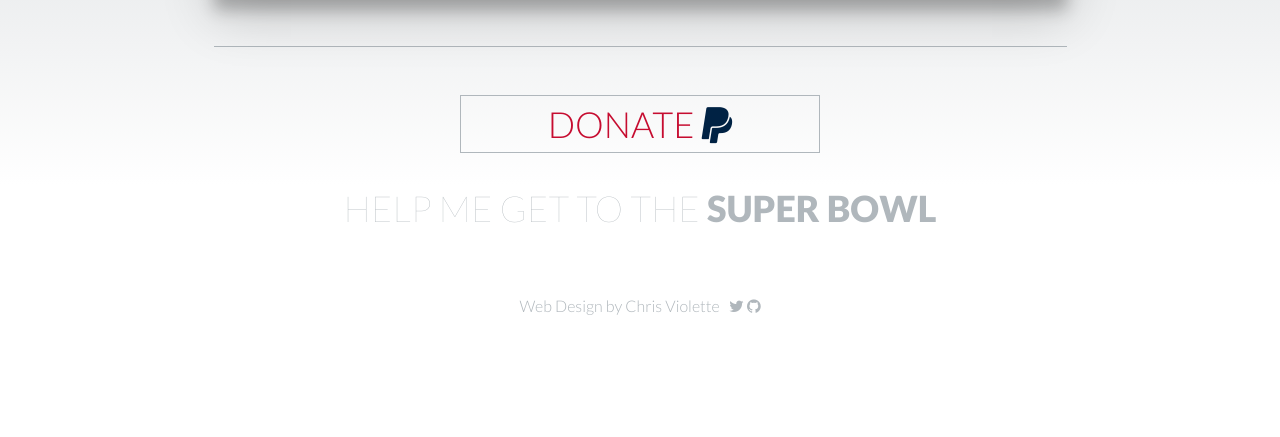
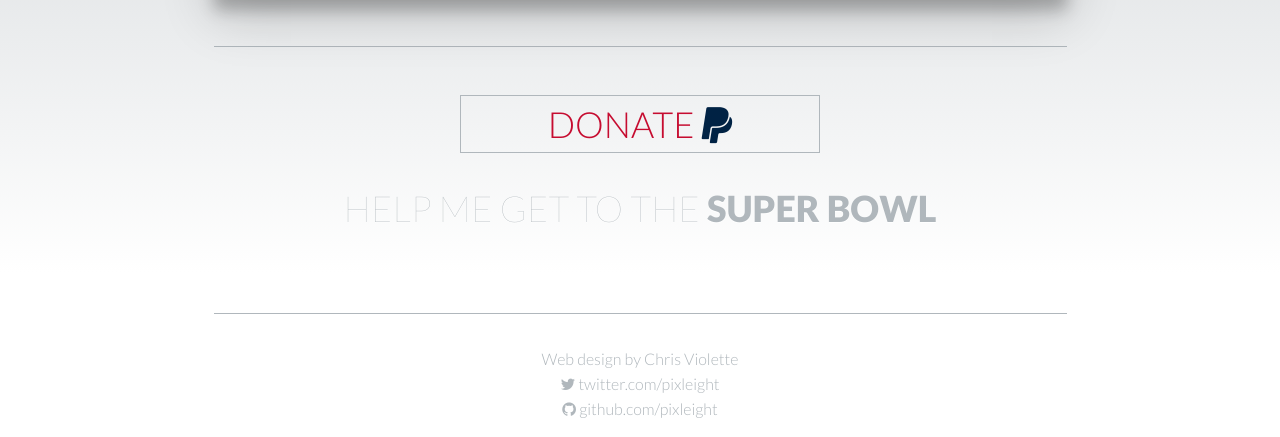
Before and after one commit to pixleight/ilovetombrady.org, a website: page index.html in a window 1280 px wide. Shown: the part 655-1092 px from the top of the page. Before the commit the page ends 989 px from the top, so only its background shows below. Drawn offline with nearby package versions, Linux system fonts and the light colour scheme.

Commit message:
grunt build

```diff
--- a/assets/sass/main.scss
+++ b/assets/sass/main.scss
@@ -93,7 +93,9 @@ header {
 	margin-top: 3em;
 	padding-top: 3em;
 	border-top: 1px solid $color-secondary;
-	margin-bottom: 3em;
+	margin-bottom: 1em;
+	padding-bottom: 3em;
+	border-bottom: 1px solid $color-secondary;
 	text-align: center;
 
 	.donate {
--- a/index.html
+++ b/index.html
@@ -4,7 +4,7 @@
 		<meta charset='utf-8'>
 		<meta http-equiv="X-UA-Compatible" content="IE=edge,chrome=1">
 		<meta name="viewport" content="width=device-width, initial-scale=1.0"/>
-		<link href="assets/css/main.css" rel="stylesheet">
+		<link href="assets/css/main.min.css" rel="stylesheet">
 		<link href="https://maxcdn.bootstrapcdn.com/font-awesome/4.2.0/css/font-awesome.min.css" rel="stylesheet">
 		<script type='text/javascript' src='assets/js/vendor/modernizr.min.js'></script>
 		<script type='text/javascript' src='https://ajax.googleapis.com/ajax/libs/jquery/1.11.1/jquery.min.js'></script>
@@ -37,7 +37,9 @@
 				</section>
 
 				<footer>
-					<a target="_blank" href="https://github.com/pixleight">Web Design by Chris Violette</a> &nbsp; <a target="_blank" href="https://www.twitter.com/pixleight"><i class="fa fa-twitter"></i></a> <a target="_blank" href="https://github.com/pixleight/ilovetombrady.org"><i class="fa fa-github"></i></a>
+					<a target="_blank" href="https://www.twitter.com/pixleight">Web design by Chris Violette</a><br>
+					<a target="_blank" href="https://www.twitter.com/pixleight"><i class="fa fa-twitter"></i> twitter.com/pixleight</a><br>
+					<a target="_blank" href="https://github.com/pixleight/ilovetombrady.org"><i class="fa fa-github"></i> github.com/pixleight</a>
 				</footer>
 
 			</div>
```
Also changed, not shown: assets/css/main.css, assets/css/main.min.css, 2 other files.
